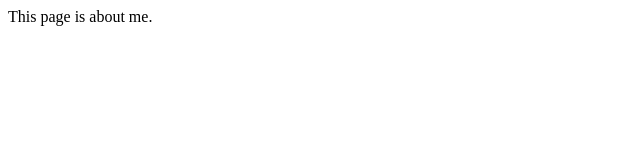
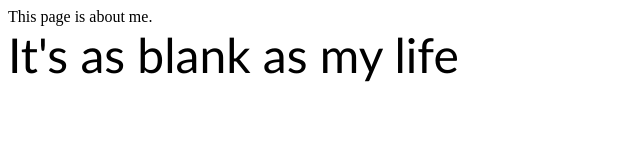
Before and after one commit to wdya/L235F16, a plain HTML site: page HTML/AboutMe.html in a window 1280 px wide. Shown: the whole page, without its empty margins (0-640 px from the left). Drawn offline with Linux system fonts and the light colour scheme.

Commit message:
Update AboutMe.html

```diff
--- a/HTML/AboutMe.html
+++ b/HTML/AboutMe.html
@@ -3,6 +3,7 @@
     <title>About Me</title>
   </head>
   <body>
-    This page is about me.
+    This page is about me.<br>
+    <font face="trebuchet MS" size="30">It's as blank as my life</font>
   </body>
 </html>
```
